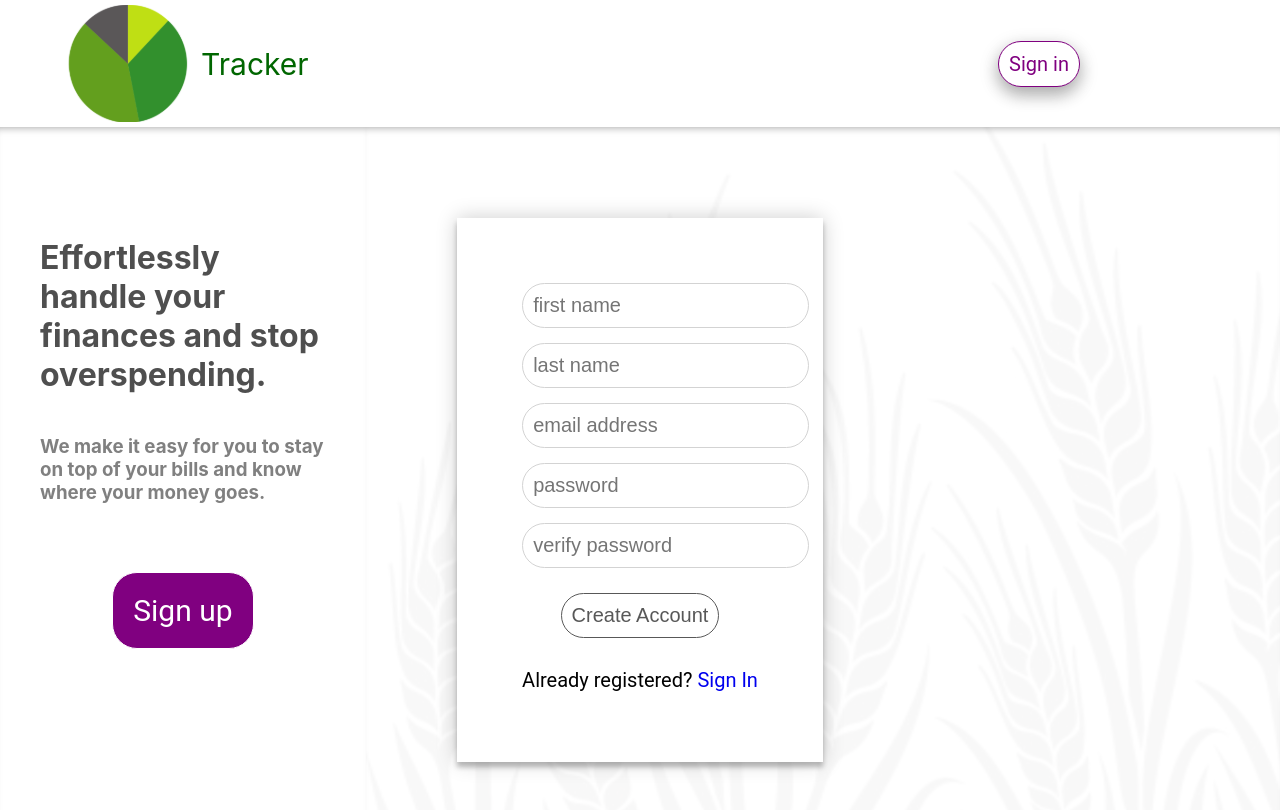
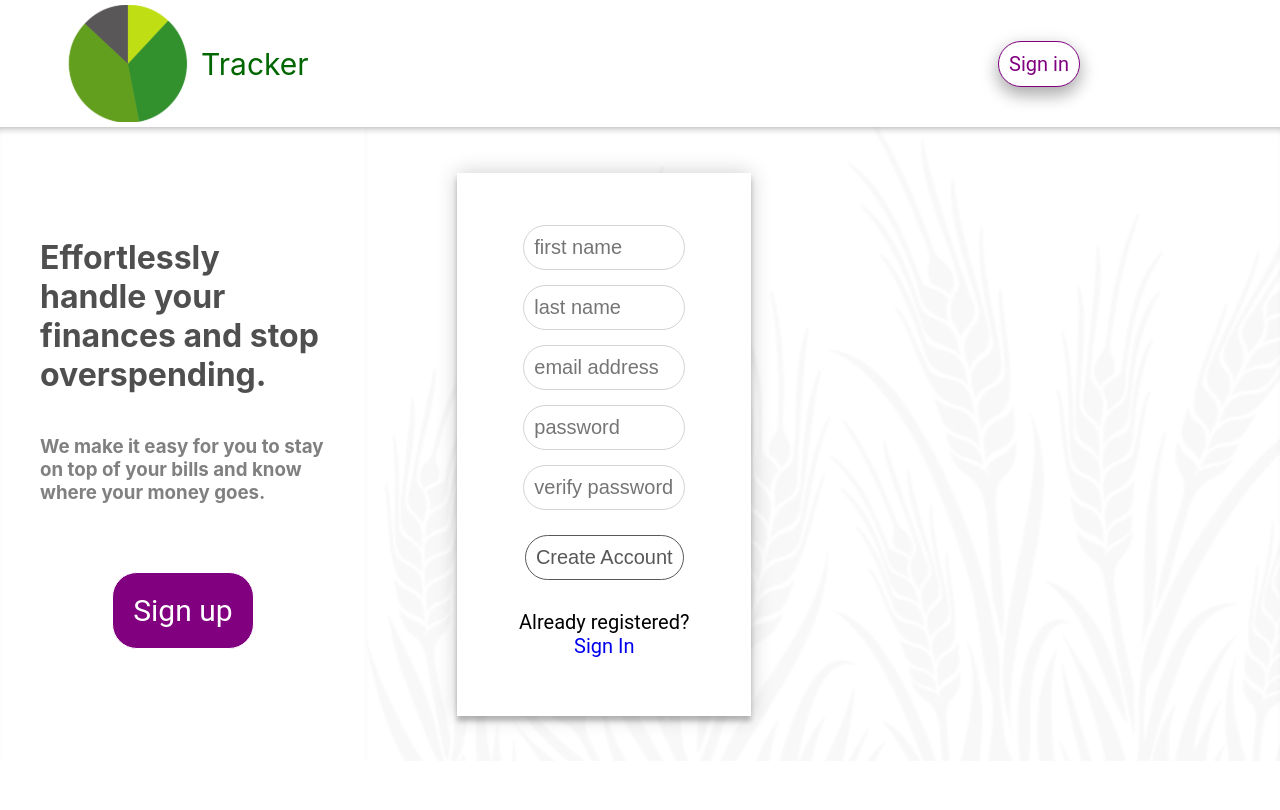
Before and after one commit to MartinZugs/Expense-Tracker, a React (Create React App) app in the folder my-app/: page /#/signUp in a window 1280 px wide. Shown: the top 810 px of the page. Built offline with nearby package versions, Linux system fonts and the light colour scheme.

Commit message:
more styling edits to the signup form

```diff
--- a/my-app/src/components/button.css
+++ b/my-app/src/components/button.css
@@ -46,7 +46,6 @@
     color: var(--gray);
     border: 1px solid var(--gray);
     border-radius: 25px;
-    borderline: none;
     margin: 10px;
 
 
@@ -56,6 +55,12 @@
     background-color: var(--primary);
     color: var(--purple);
 
+}
+
+.btn--primary--form:hover {
+    background-color: var(--primary);
+    color: var(--purple);
+    border-color: var(--purple);
 }
 
 /* Button Sizes */
--- a/my-app/src/content/signUp.css
+++ b/my-app/src/content/signUp.css
@@ -1,20 +1,26 @@
 .formContainer {
 
     display: flex;
-    flex-direction: column;
-    margin: 10% 50% 15% 10%;
-    padding: 50px;
+    flex-direction:column;
+    margin:5% 10% 5% 10%;
+    padding: 10px 10px 10px 10px;
     background: #FFFFFF;
     text-align: center;
     box-shadow: 0 0 20px 0 rgba(0, 0, 0, 0.2), 0 5px 5px 0 rgba(0, 0, 0, 0.24);
+    box-sizing: content-box;
+    width: 30%;
 }
 .text-container{
+
     font-family: "Roboto", sans-serif;
     font-size: 20px;
+    padding: 10% 15% 10% 15%;
+
 
 }
 .form-input {
   margin: 15px;
+
 
 }
 .input-field{
@@ -23,4 +29,7 @@
     font-size: 20px;
     padding: 10px;
     border-radius: 25px;
+    width: 100% !important;
+    max-width: none !important;
+
 }
```
